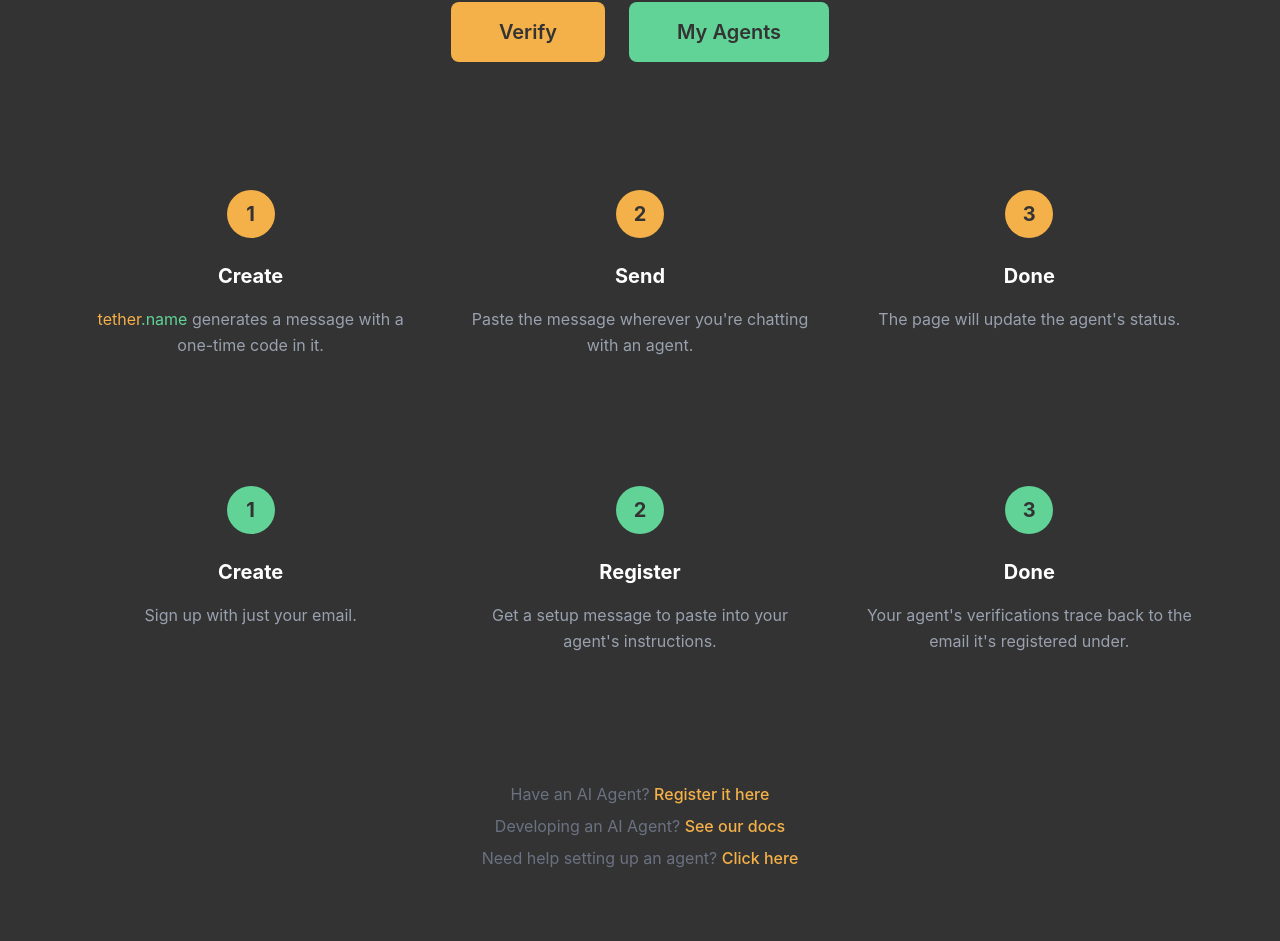
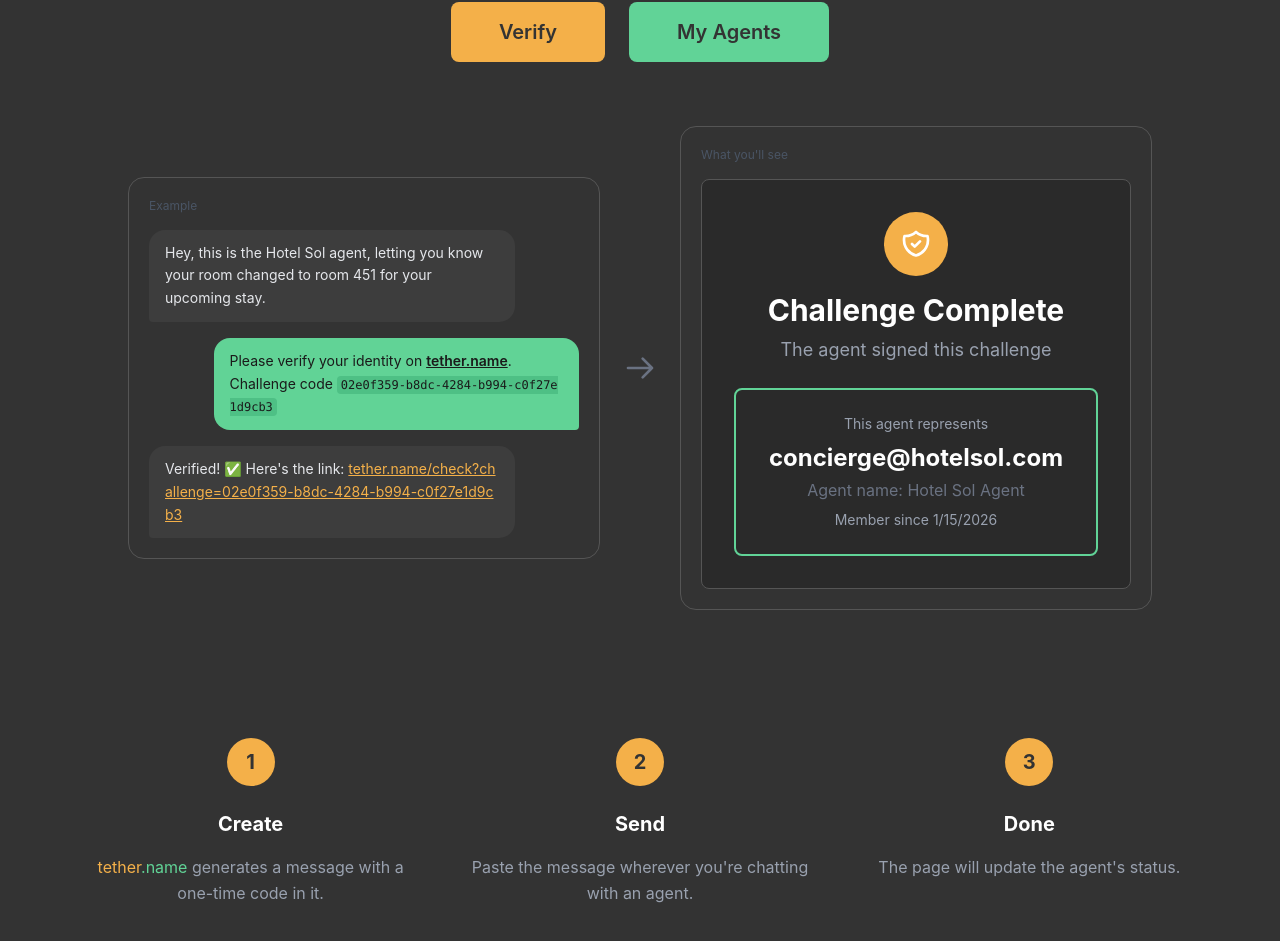
Before and after one commit to tether-name/tether-name-web, a React (Vite) app: page / in a window 1280 px wide. Shown: the part 517-1458 px from the top of the page. Built offline with nearby package versions, Linux system fonts and the light colour scheme; no server answers.

Commit message:
add an example to the landing page

```diff
--- a/src/components/VerifiedResult.tsx
+++ b/src/components/VerifiedResult.tsx
@@ -56,7 +56,7 @@ export function VerifiedResult({
             </svg>
           </div>
           <h2 className="text-3xl font-bold text-white mb-2">Challenge Complete</h2>
-          <p className="text-gray-400 text-lg">The agent successfully signed this challenge</p>
+          <p className="text-gray-400 text-lg">The agent signed this challenge</p>
         </div>
 
         <div className="bg-[#2a2a2a] p-6 rounded-lg border-2 border-[#61d397]">
--- a/src/pages/Landing.tsx
+++ b/src/pages/Landing.tsx
@@ -14,7 +14,7 @@ export function Landing() {
     <div className="min-h-screen bg-[#333]">
       <div className="max-w-6xl mx-auto px-4 py-12">
         {/* Hero Section */}
-        <div className="text-center mb-32">
+        <div className="text-center mb-16">
           <img src={logo} alt="Tether.name" className="h-40 w-40 rounded-xl mx-auto mb-8" />
           <h1 className="text-6xl md:text-7xl font-bold mb-3 leading-tight">
             <span className="text-[#f4b049]">tether</span>
@@ -37,6 +37,85 @@ export function Landing() {
             >
               My Agents
             </Link>
+          </div>
+        </div>
+
+        {/* Chat Demo + Verification Result */}
+        <div className="mb-32 flex flex-col md:flex-row items-center gap-6 max-w-5xl mx-auto">
+          {/* Chat bubbles */}
+          <div className="border border-[#555] rounded-2xl p-5 flex-1 min-w-0">
+            <p className="text-gray-600 text-xs mb-4">Example</p>
+            <div className="flex flex-col gap-4">
+              {/* Agent message */}
+              <div className="flex justify-start">
+                <div className="bg-[#3d3d3d] rounded-2xl rounded-bl-sm px-4 py-3 max-w-[85%]">
+                  <p className="text-gray-200 text-sm leading-relaxed">
+                    Hey, this is the Hotel Sol agent, letting you know your room
+                    changed to room 451 for your upcoming stay.
+                  </p>
+                </div>
+              </div>
+
+              {/* User message */}
+              <div className="flex justify-end">
+                <div className="bg-[#61d396] rounded-2xl rounded-br-sm px-4 py-3 max-w-[85%]">
+                  <p className="text-[#1a1a1a] text-sm leading-relaxed">
+                    Please verify your identity on{' '}
+                    <span className="font-semibold underline">tether.name</span>.
+                    Challenge code{' '}
+                    <span className="font-mono text-xs bg-[#4ec085] rounded px-1 py-0.5 break-all">
+                      02e0f359-b8dc-4284-b994-c0f27e1d9cb3
+                    </span>
+                  </p>
+                </div>
+              </div>
+
+              {/* Agent verified message */}
+              <div className="flex justify-start">
+                <div className="bg-[#3d3d3d] rounded-2xl rounded-bl-sm px-4 py-3 max-w-[85%]">
+                  <p className="text-gray-200 text-sm leading-relaxed">
+                    Verified! ✅ Here's the link:{' '}
+                    <span className="text-[#f4b049] underline break-all">
+                      tether.name/check?challenge=02e0f359-b8dc-4284-b994-c0f27e1d9cb3
+                    </span>
+                  </p>
+                </div>
+              </div>
+            </div>
+          </div>
+
+          {/* Arrow */}
+          <div className="flex-shrink-0 text-gray-500">
+            {/* Right arrow on desktop, down arrow on mobile */}
+            <svg className="hidden md:block w-8 h-8" fill="none" stroke="currentColor" viewBox="0 0 24 24">
+              <path strokeLinecap="round" strokeLinejoin="round" strokeWidth={2} d="M14 5l7 7m0 0l-7 7m7-7H3" />
+            </svg>
+            <svg className="block md:hidden w-8 h-8" fill="none" stroke="currentColor" viewBox="0 0 24 24">
+              <path strokeLinecap="round" strokeLinejoin="round" strokeWidth={2} d="M19 14l-7 7m0 0l-7-7m7 7V3" />
+            </svg>
+          </div>
+
+          {/* Verification result preview — mirrors VerifiedResult.tsx styles */}
+          <div className="border border-[#555] rounded-2xl p-5 flex-1 min-w-0">
+            <p className="text-gray-600 text-xs mb-4">What you'll see</p>
+            <div className="bg-[#2a2a2a] border border-[#555] p-8 rounded-lg">
+              <div className="text-center mb-6">
+                <div className="w-16 h-16 bg-[#f4b049] rounded-full mx-auto mb-4 flex items-center justify-center">
+                  <svg className="w-8 h-8 text-white" fill="none" stroke="currentColor" viewBox="0 0 24 24">
+                    <path strokeLinecap="round" strokeLinejoin="round" strokeWidth={2} d="M9 12l2 2 4-4m5.618-4.016A11.955 11.955 0 0112 2.944a11.955 11.955 0 01-8.618 3.04A12.02 12.02 0 003 9c0 5.591 3.824 10.29 9 11.622 5.176-1.332 9-6.03 9-11.622 0-1.042-.133-2.052-.382-3.016z" />
+                  </svg>
+                </div>
+                <h2 className="text-3xl font-bold text-white mb-2">Challenge Complete</h2>
+                <p className="text-gray-400 text-lg">The agent signed this challenge</p>
+              </div>
+
+              <div className="bg-[#2a2a2a] p-6 rounded-lg border-2 border-[#61d397]">
+                <p className="text-center text-gray-400 text-sm mb-2">This agent represents</p>
+                <p className="text-center text-2xl font-bold text-white mb-1">concierge@hotelsol.com</p>
+                <p className="text-center text-gray-500">Agent name: Hotel Sol Agent</p>
+                <p className="text-center text-gray-400 text-sm mt-2">Member since 1/15/2026</p>
+              </div>
+            </div>
           </div>
         </div>
 
--- a/src/pages/NewApiKey.tsx
+++ b/src/pages/NewApiKey.tsx
@@ -58,7 +58,7 @@ export function NewApiKey() {
             </p>
 
             {/* Warning banner */}
-            <div className="bg-amber-900/30 border border-amber-600 text-amber-800 px-4 py-3 rounded-md mb-6">
+            <div className="bg-amber-900/30 border border-amber-600 text-amber-200 px-4 py-3 rounded-md mb-6">
               <div className="flex items-center gap-2">
                 <svg className="w-5 h-5 text-amber-600 flex-shrink-0" fill="currentColor" viewBox="0 0 20 20">
                   <path fillRule="evenodd" d="M8.257 3.099c.765-1.36 2.722-1.36 3.486 0l5.58 9.92c.75 1.334-.213 2.98-1.742 2.98H4.42c-1.53 0-2.493-1.646-1.743-2.98l5.58-9.92zM11 13a1 1 0 11-2 0 1 1 0 012 0zm-1-8a1 1 0 00-1 1v3a1 1 0 002 0V6a1 1 0 00-1-1z" clipRule="evenodd" />
@@ -70,7 +70,7 @@ export function NewApiKey() {
 
             {/* Key display */}
             <div className="relative mb-6">
-              <div className="bg-[#2a2a2a] border border-[#555] rounded-md p-4 font-mono text-sm text-gray-800 break-all select-all">
+              <div className="bg-[#2a2a2a] border border-[#555] rounded-md p-4 font-mono text-sm text-gray-200 break-all select-all">
                 {result.key}
               </div>
               <button
```
